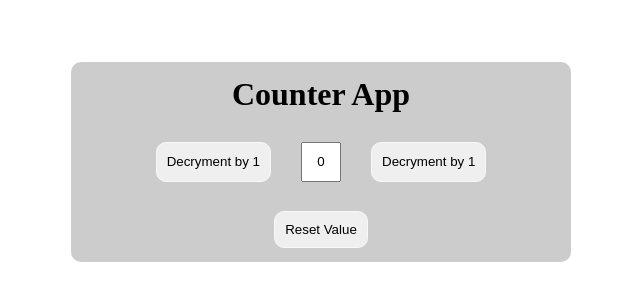
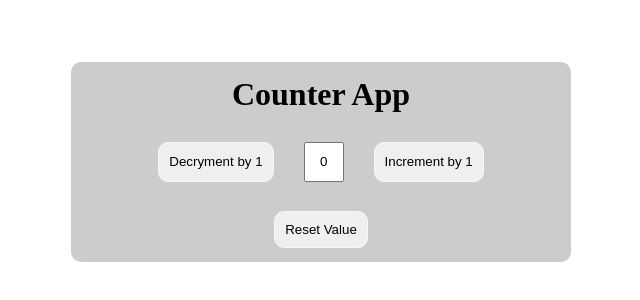
Before and after one commit to parmarvishal31/Counter-App----Js, a plain HTML site: page Counter App/index.html in a window 1280 px wide. Shown: the part 238-538 px from the top of the page, 319-959 px from the left. Drawn offline with Linux system fonts and the light colour scheme.

Commit message:
Update index.html

```diff
--- a/Counter App/index.html
+++ b/Counter App/index.html
@@ -59,7 +59,7 @@
             <div class="count">
                 <button class="min">Decryment by 1</button>
                 <input type="text" class="input" value="0">
-                <button class="max">Decryment by 1</button>
+                <button class="max">Increment by 1</button>
             </div>
             <button class="reset">Reset Value</button>
         </div>
```
